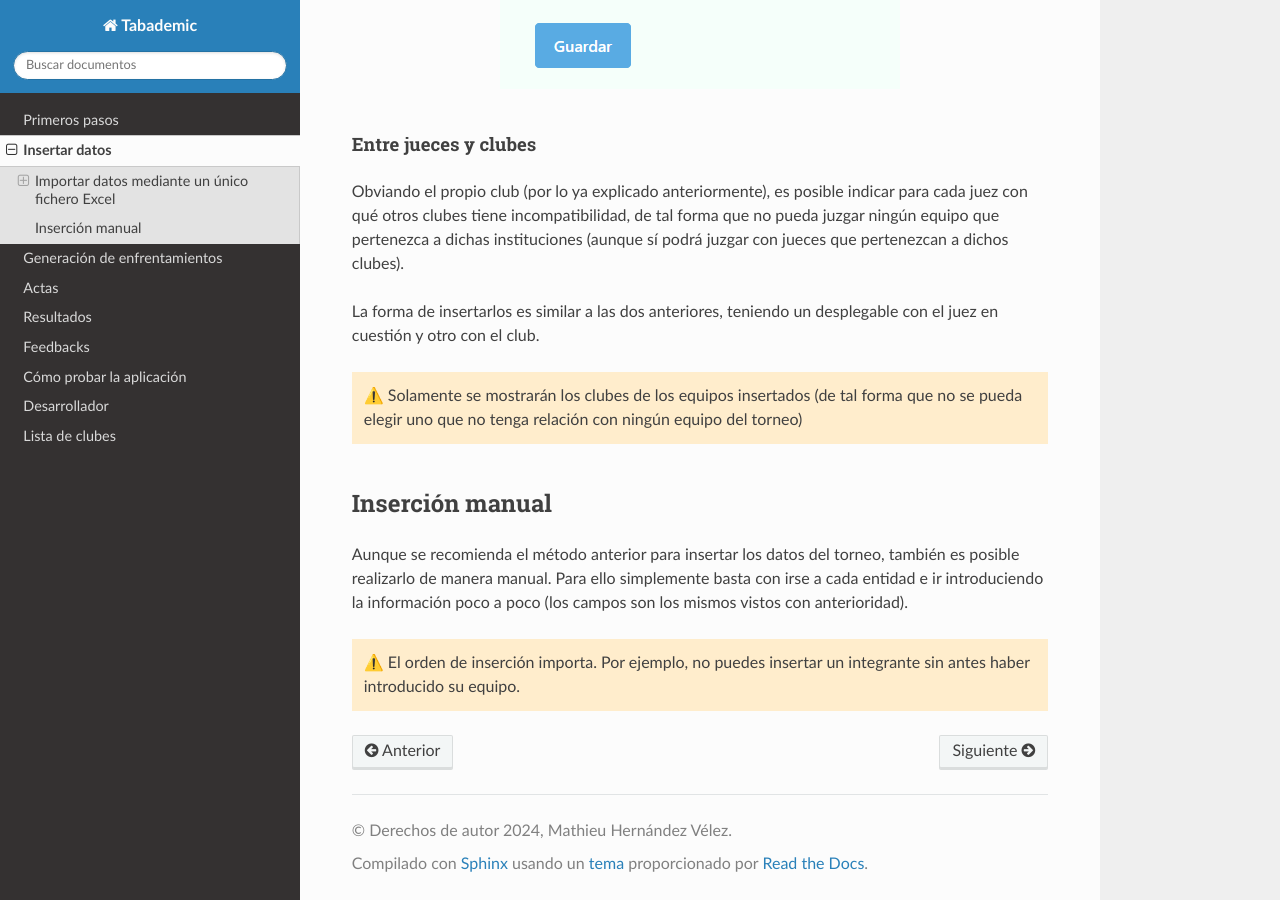
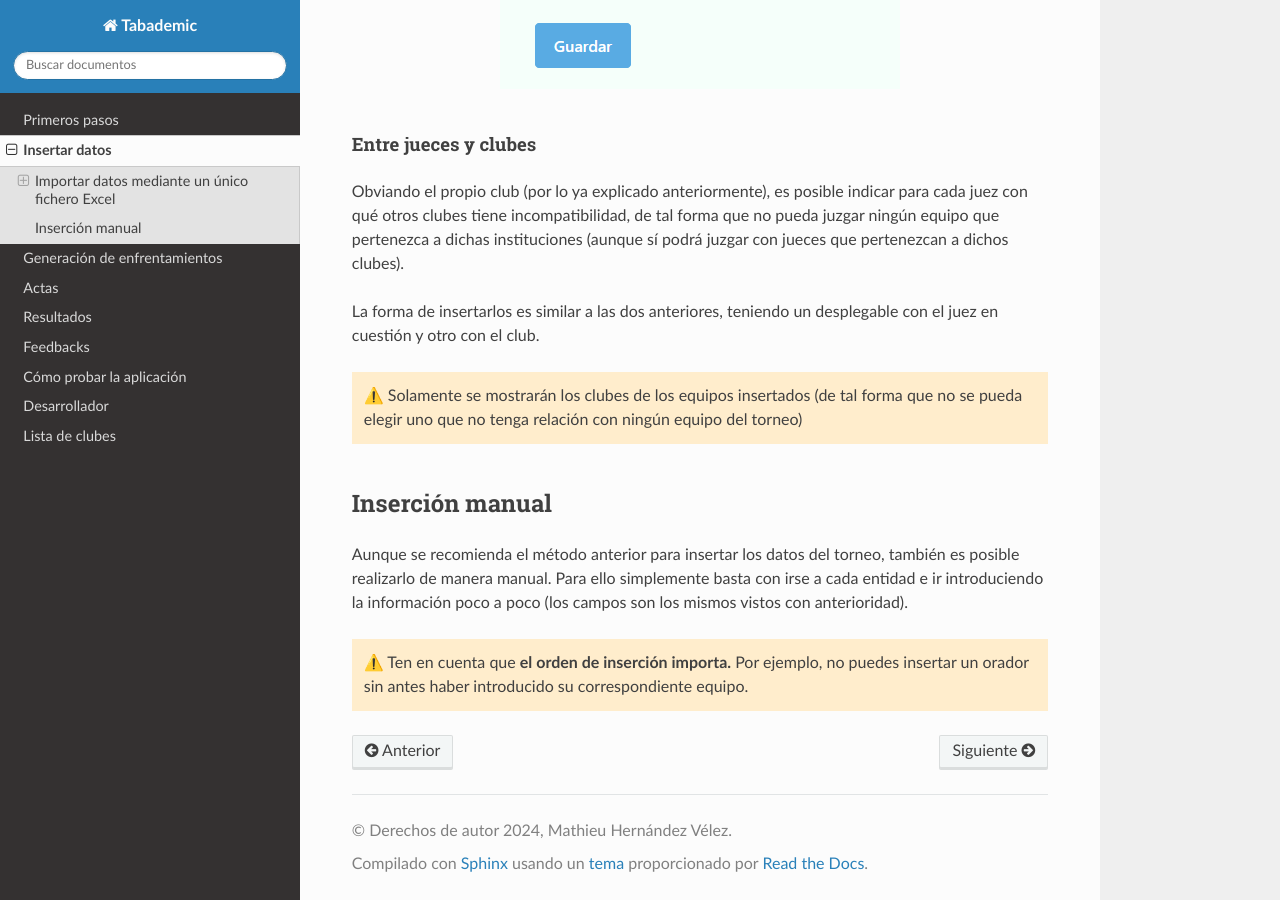
Before and after one commit to Mateo803/Tabademic-docs, a Sphinx documentation site: the page built from docs/source/insertar_datos.md, in a window 1280 px wide and 900 px high, scrolled down 6425 px. Built offline with Sphinx 7.4.7 and the Read the Docs theme 2.0.0, drawn with Linux system fonts in a browser that asks for light colours.

Commit message:
Pequeñas mejoras again xd

```diff
--- a/docs/source/insertar_datos.md
+++ b/docs/source/insertar_datos.md
@@ -198,6 +198,6 @@ Aunque se recomienda el método anterior para insertar los datos del torneo, tam
 
 <div class="warning">
 
-⚠️ El orden de inserción importa. Por ejemplo, no puedes insertar un integrante sin antes haber introducido su equipo.
+⚠️ Ten en cuenta que <span class="bold">el orden de inserción importa.</span> Por ejemplo, no puedes insertar un orador sin antes haber introducido su correspondiente equipo.
 
 </div>
```
